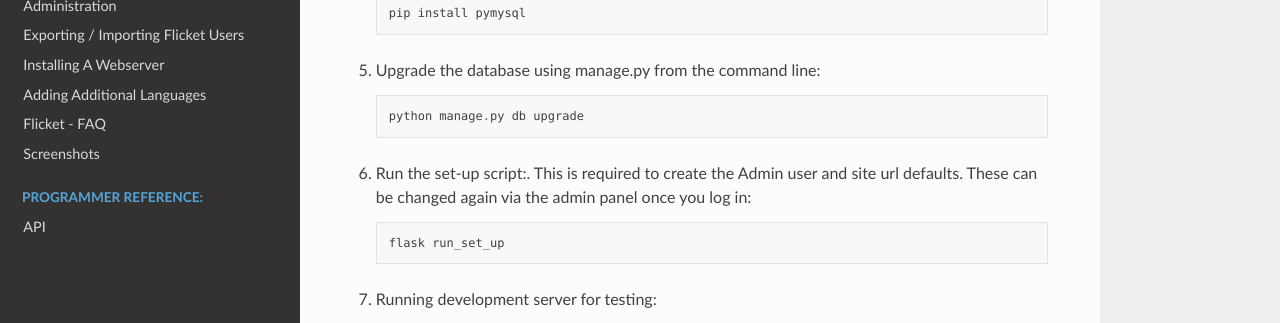
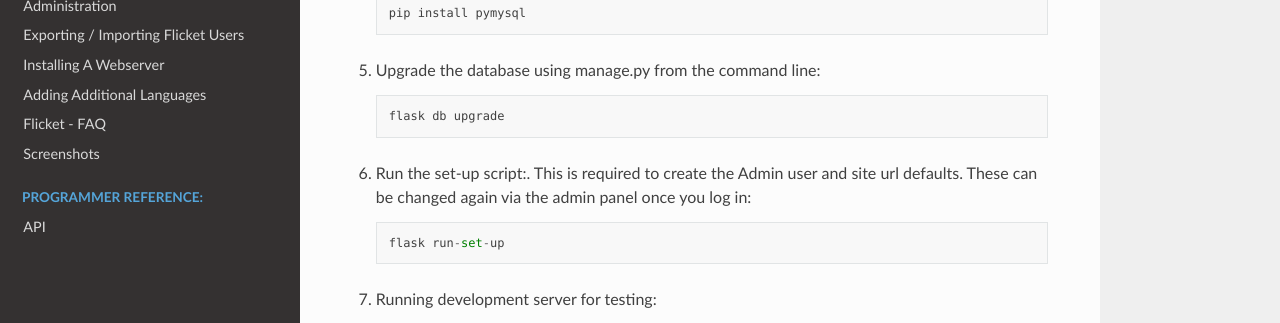
Before and after one commit to giti-jahanpasand/flicket, a Sphinx documentation site: the page built from docs/install.rst, in a window 1280 px wide and 900 px high, scrolled down 1142 px. Shown: the part 296-619 px from the top of the window. Built offline with Sphinx 7.4.7 and the Read the Docs theme 2.0.0, drawn with Linux system fonts in a browser that asks for light colours.

Commit message:
fixed typos in install instructions

```diff
--- a/docs/install.rst
+++ b/docs/install.rst
@@ -69,12 +69,12 @@ Set Up
 
 5. Upgrade the database using manage.py from the command line::
 
-    python manage.py db upgrade
+    flask db upgrade
 
 6. Run the set-up script:. This is required to create the Admin user and site url defaults.
    These can be changed again via the admin panel once you log in::
 
-    flask run_set_up
+    flask run-set-up
 
 7. Running development server for testing::
 
```
